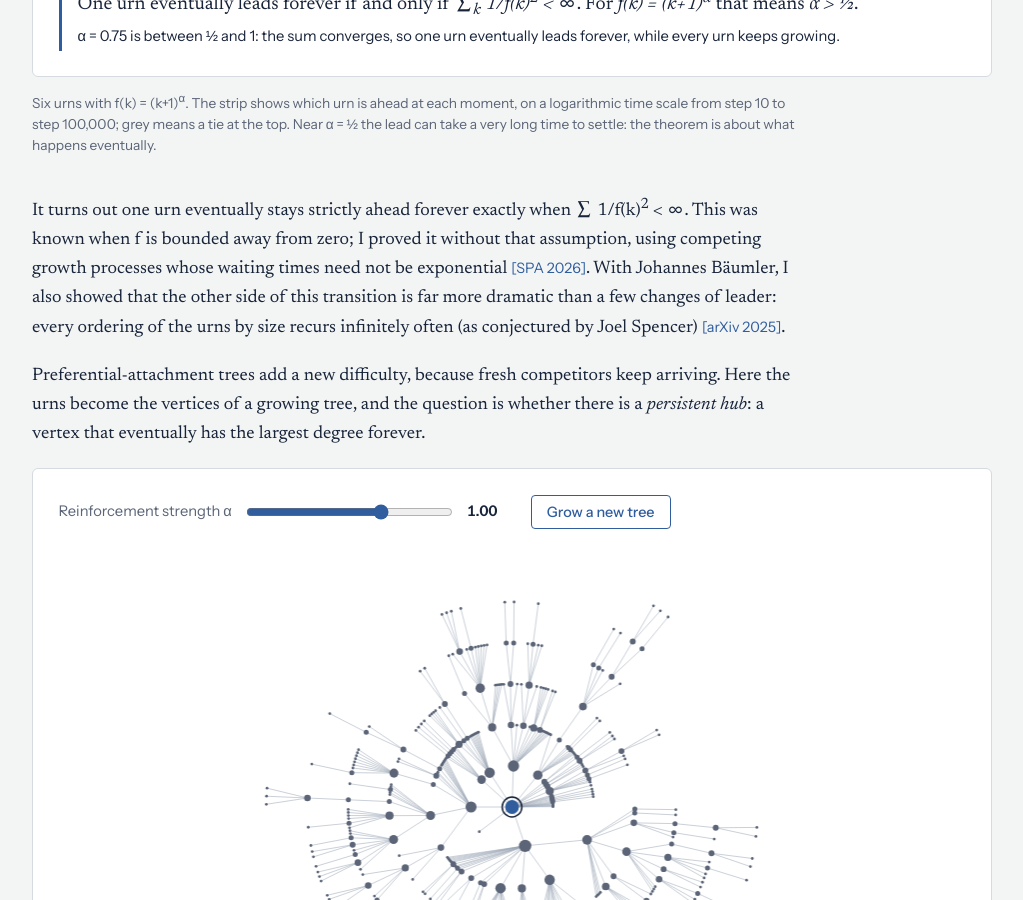
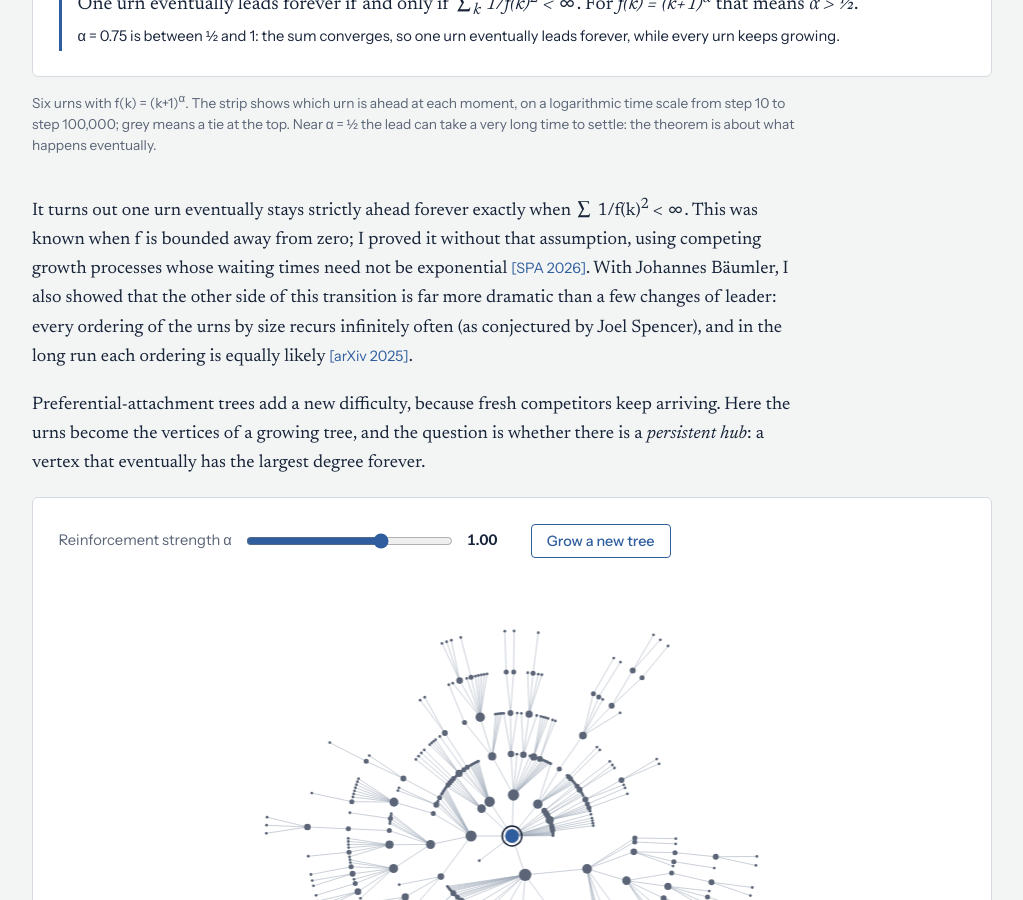
Before and after one commit to iyertejas/iyertejas.github.io, a Jekyll site: the page built from research.md, in a window 1280 px wide and 900 px high, scrolled down 1594 px. Shown: the whole window, without its empty margins (128-1151 px from the left). Built offline with Jekyll 4.4.1, drawn with Linux system fonts in a browser that asks for light colours.

Commit message:
Research page: add uniformity of orderings to the urn result
Co-Authored-By: Claude Opus 5.5 <noreply@anthropic.com>
Claude-Session: https://claude.ai/code/session_01GtKFLb7CfuyTJ4cLibMDxB

```diff
--- a/research.md
+++ b/research.md
@@ -27,7 +27,7 @@ The simplest example is a system of urns: at each step one urn is chosen with pr
 Six urns with f(k) = (k+1)<sup>α</sup>. The strip shows which urn is ahead at each moment, on a logarithmic time scale from step 10 to step 100,000; grey means a tie at the top. Near α = ½ the lead can take a very long time to settle: the theorem is about what happens eventually.
 {: .caption}
 
-It turns out one urn eventually stays strictly ahead forever exactly when ∑ 1/f(k)<sup>2</sup> < ∞. This was known when f is bounded away from zero; I proved it without that assumption, using competing growth processes whose waiting times need not be exponential <a class="cite" href="publications.html#fixation">[SPA 2026]</a>. With Johannes Bäumler, I also showed that the other side of this transition is far more dramatic than a few changes of leader: every ordering of the urns by size recurs infinitely often (as conjectured by Joel Spencer) <a class="cite" href="publications.html#permutations">[arXiv 2025]</a>.
+It turns out one urn eventually stays strictly ahead forever exactly when ∑ 1/f(k)<sup>2</sup> < ∞. This was known when f is bounded away from zero; I proved it without that assumption, using competing growth processes whose waiting times need not be exponential <a class="cite" href="publications.html#fixation">[SPA 2026]</a>. With Johannes Bäumler, I also showed that the other side of this transition is far more dramatic than a few changes of leader: every ordering of the urns by size recurs infinitely often (as conjectured by Joel Spencer), and in the long run each ordering is equally likely <a class="cite" href="publications.html#permutations">[arXiv 2025]</a>.
 
 Preferential-attachment trees add a new difficulty, because fresh competitors keep arriving. Here the urns become the vertices of a growing tree, and the question is whether there is a *persistent hub*: a vertex that eventually has the largest degree forever.
 
```
